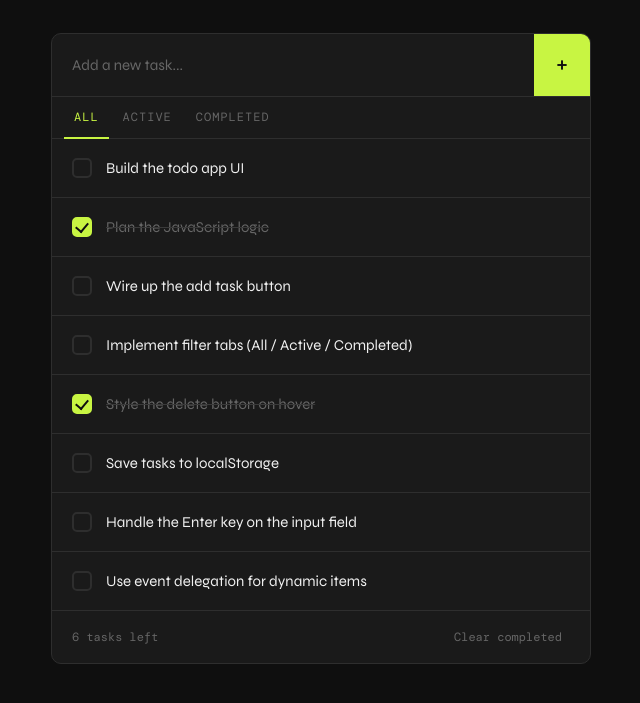
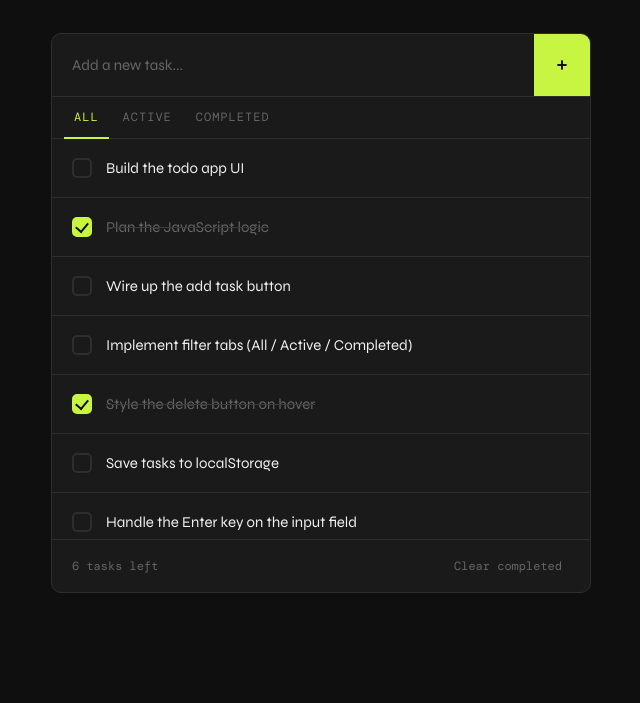
Before and after one commit to mabbasdev/js-todolist, a plain HTML site: page index.html in a window 1280 px wide. Shown: the part 139-842 px from the top of the page, without its empty margins (319-959 px from the left). After the commit the page ends 800 px from the top, so only its background shows below. Drawn offline with nearby package versions, Linux system fonts and the light colour scheme.

Commit message:
custom scrollbar

```diff
--- a/style.css
+++ b/style.css
@@ -32,6 +32,23 @@ body {
     flex-direction: column;
     align-items: center;
     padding: 60px 16px;
+}
+
+/* ── CUSTOM SCROLLBAR ── */
+::-webkit-scrollbar {
+    width: 10px;
+}
+
+::-webkit-scrollbar-track {
+    background: var(--surface);
+}
+
+::-webkit-scrollbar-thumb {
+    background: var(--accent);
+}
+
+::-webkit-scrollbar-thumb:hover {
+    background: var(--accent-dim);
 }
 
 /* ── HEADER ── */
@@ -150,6 +167,8 @@ header h1 span {
 #todo-list {
     list-style: none;
     min-height: 60px;
+    max-height: 50vh;
+    overflow-y: scroll;
 }
 
 /* ── EMPTY STATE ── */
```
